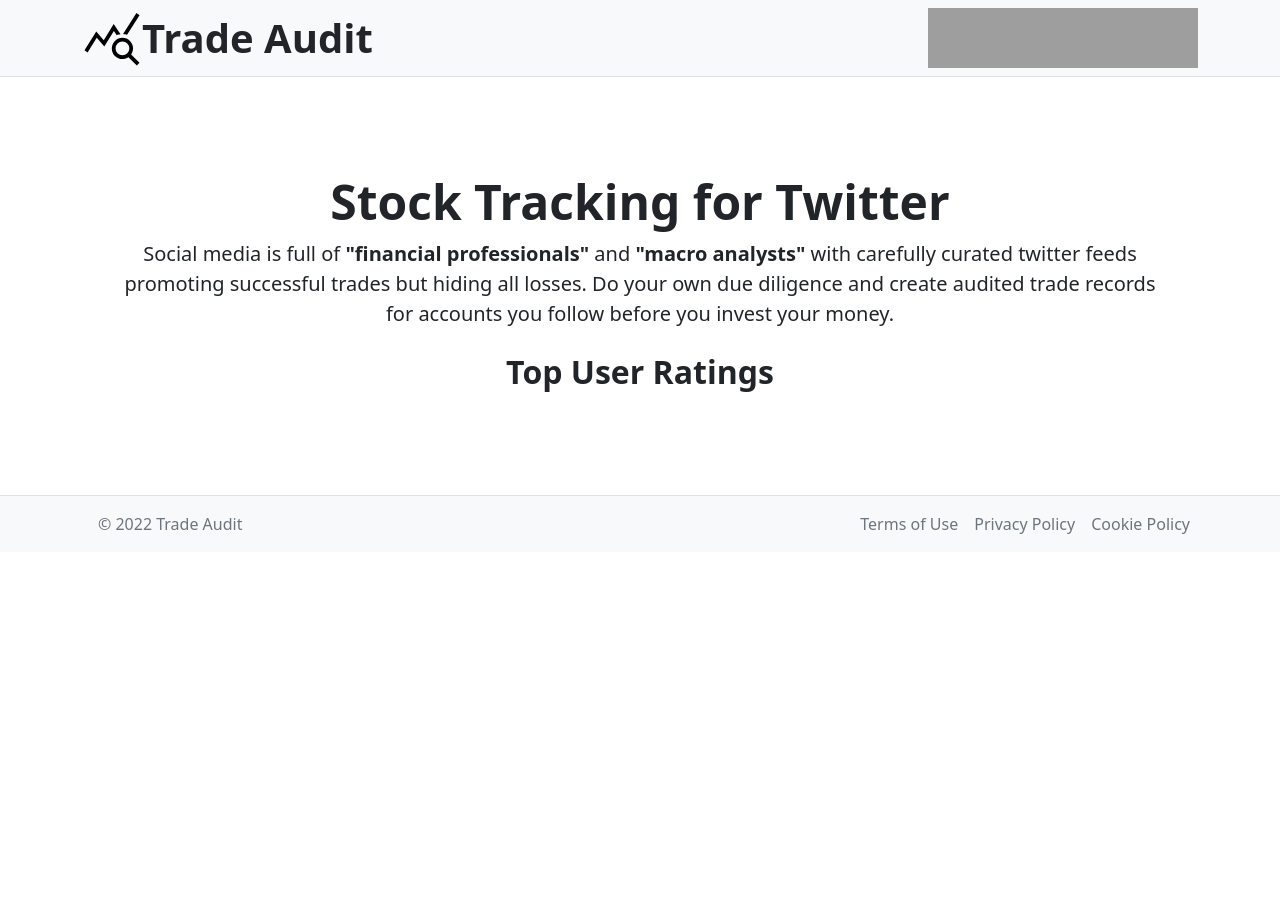
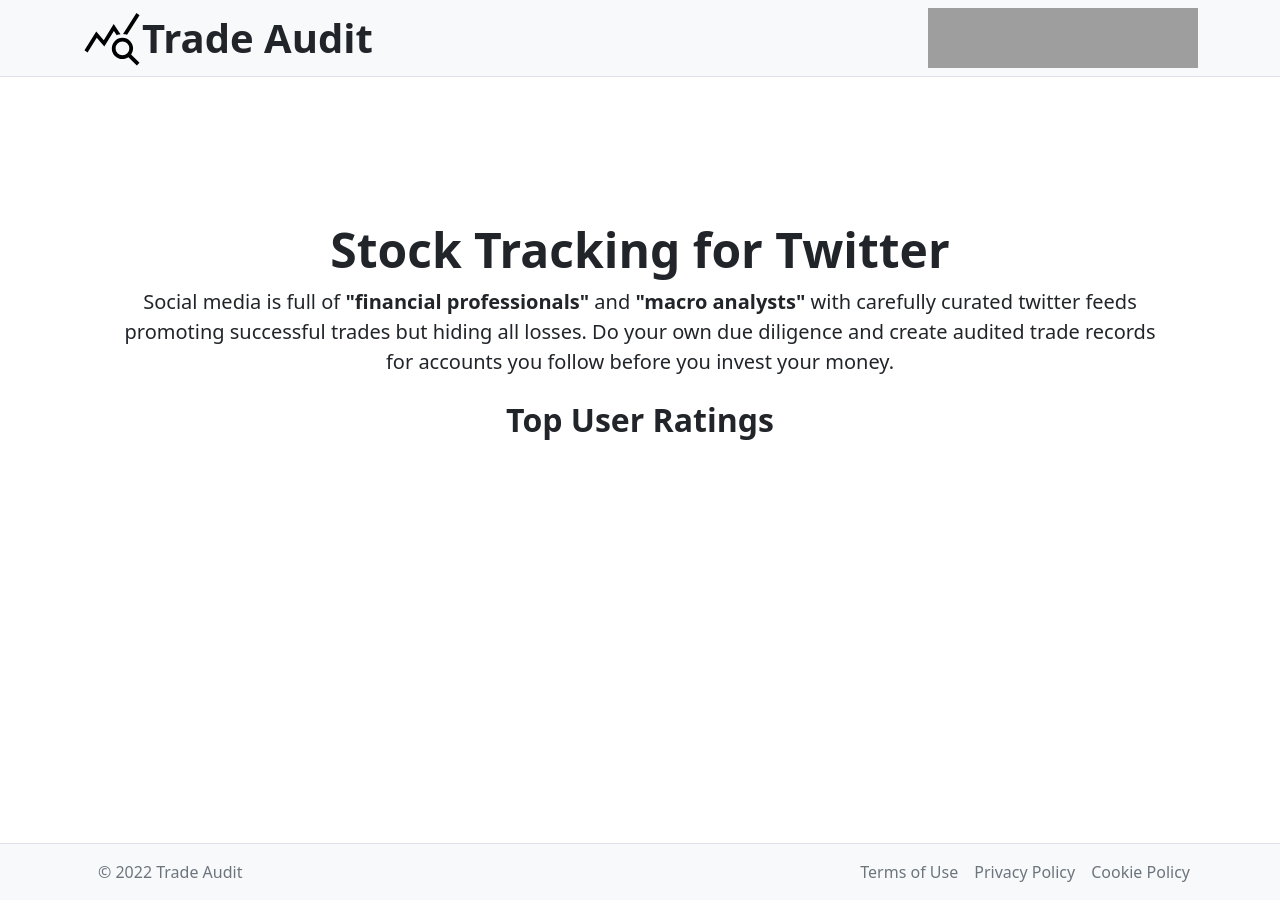
Before and after one commit to stevenrskelton/tradeaudit.app, a Jekyll site: the page built from index.html, in a window 1280 px wide. Built offline with Jekyll 4.4.1, drawn with Linux system fonts in a browser that asks for light colours; grey boxes are pictures that could not be loaded.

Commit message:
Update empty.html

```diff
--- a/_layouts/empty.html
+++ b/_layouts/empty.html
@@ -7,7 +7,7 @@
 <!--            integrity="sha384-u1OknCvxWvY5kfmNBILK2hRnQC3Pr17a+RTT6rIHI7NnikvbZlHgTPOOmMi466C8"-->
 <!--            crossorigin="anonymous"></script>-->
 </head>
-<body>
+<body class="d-flex flex-column h-100">
   <header>
     <nav class="py-2 bg-light border-bottom">
         <div class="container d-flex flex-wrap">
```
